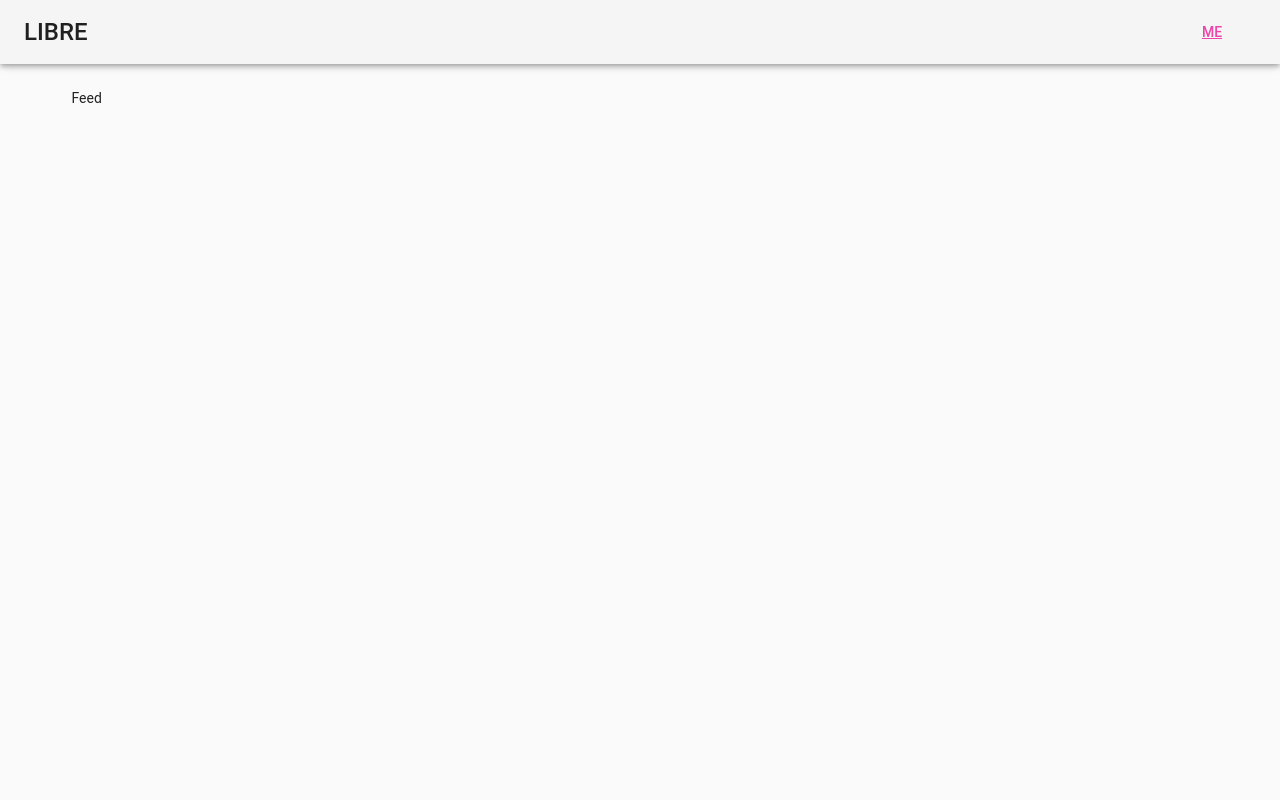
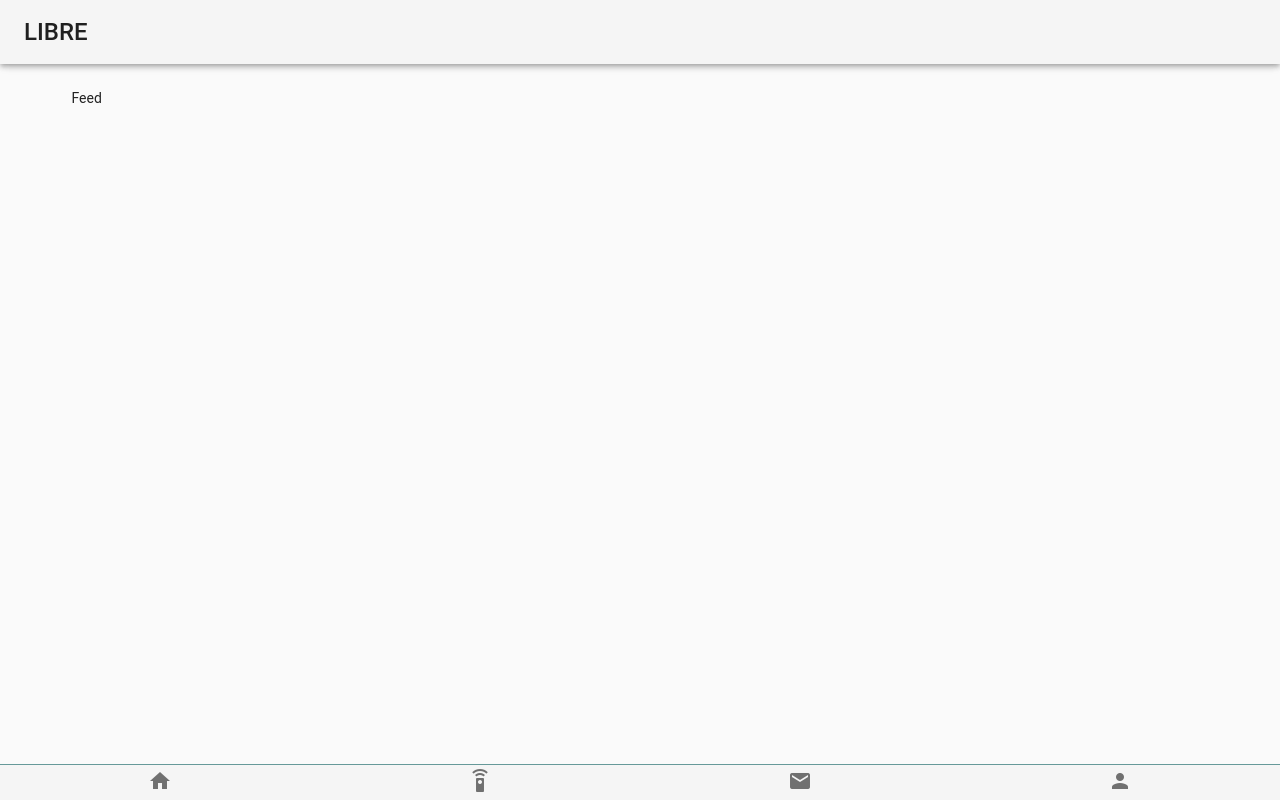
Before and after one commit to intfrr/libr, a Vue app: page / in a window 1280 px wide. Built offline with nearby package versions, Linux system fonts and the light colour scheme; a small style sheet from the web is missing.

Commit message:
Footer design

```diff
--- a/src/App.vue
+++ b/src/App.vue
@@ -5,19 +5,36 @@
         <span>Libre</span>
       </v-toolbar-title>
       <v-spacer></v-spacer>
-      <v-btn
-        flat
-        href="https://github.com/vuetifyjs/vuetify/releases/latest"
-        target="_blank"
-      >
-        <router-link to="/me">Me</router-link>
-      </v-btn>
     </v-toolbar>
     <v-content>
       <router-view></router-view>
     </v-content>
+    <v-footer app>
+      <v-flex sm4>
+        <v-icon>home</v-icon>
+      </v-flex>
+      <v-flex sm4>
+        <v-icon>settings_remote</v-icon>
+      </v-flex>
+      <v-flex sm4>
+        <v-icon>mail</v-icon>
+      </v-flex>
+      <v-flex sm4>
+        <v-icon>person</v-icon>
+      </v-flex>
+    </v-footer>
   </v-app>
 </template>
+
+<style lang="scss">
+  .v-footer {
+    border-top-style: solid;
+    border-top-width: 1px;
+    border-top-color: rgb(102, 153, 153);
+    text-align: center;
+  }
+</style>
+
 
 <script>
 import HelloWorld from './components/HelloWorld'
```
